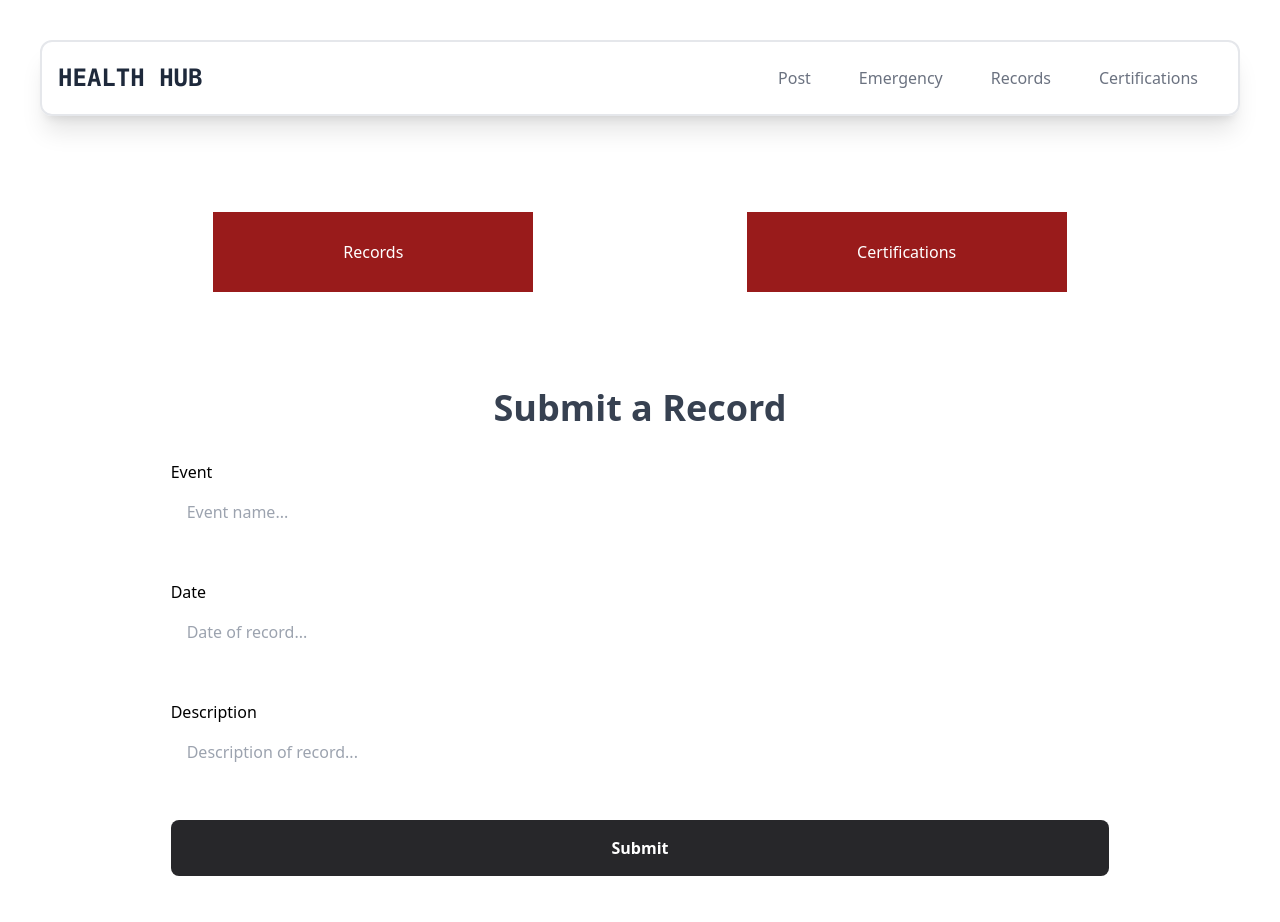
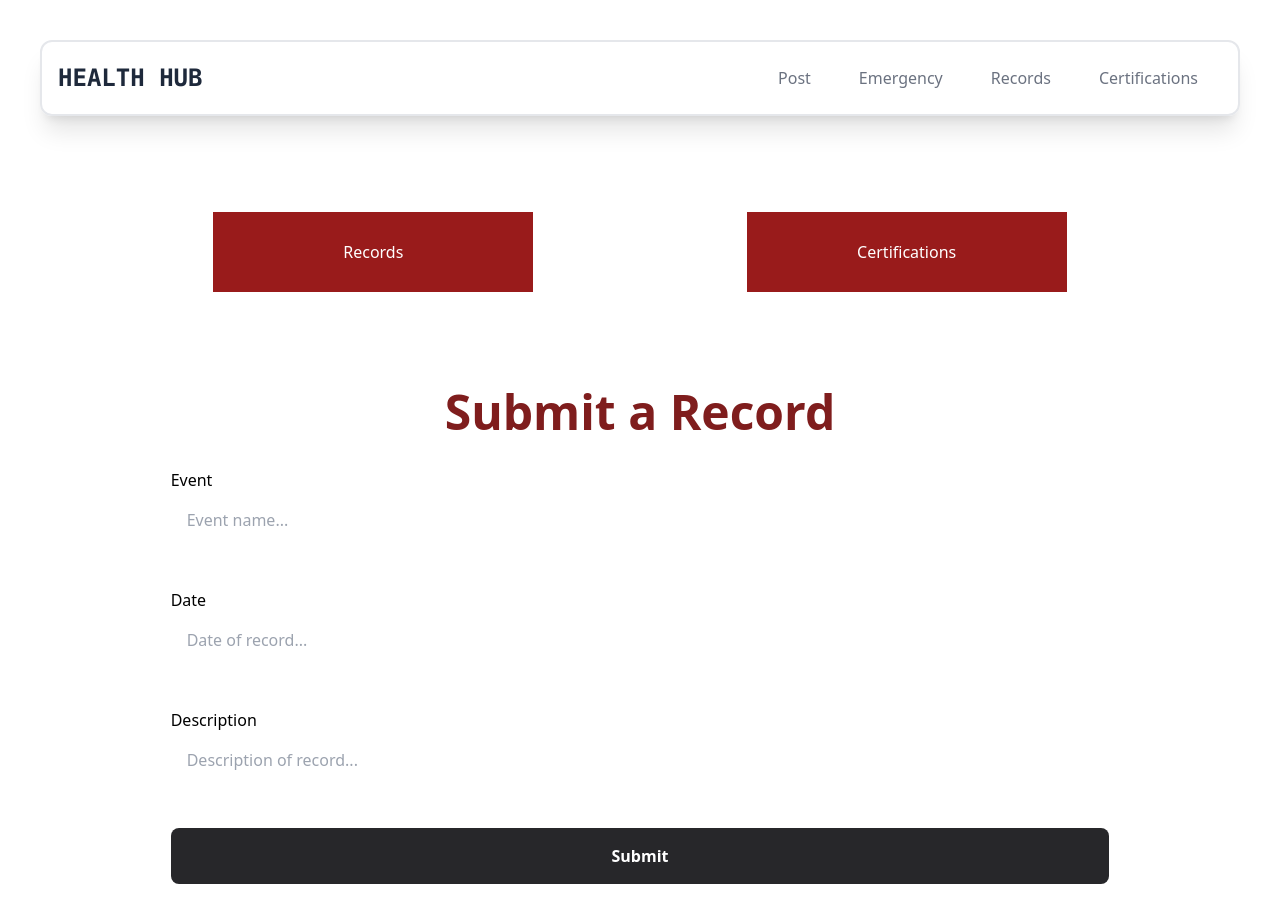
Before and after one commit to stephen-ics/Hack-the-Valley, a React (Create React App) app: page /post in a window 1280 px wide. Shown: the top 922 px of the page. Built offline with nearby package versions, Linux system fonts and the light colour scheme.

Commit message:
minor css changes

```diff
--- /dev/null
+++ b/src/components/EmergencySection.js
@@ -0,0 +1,9 @@
+import React from 'react'
+
+const EmergencySection = () => {
+  return (
+    <div>EmergencySection</div>
+  )
+}
+
+export default EmergencySection
--- a/src/pages/Post.js
+++ b/src/pages/Post.js
@@ -22,7 +22,7 @@ const Post = () => {
       </div>
 
     {showRecords &&  <div className="flex flex-col">
-          <h1 className="text-4xl font-bold text-center text-gray-700">Submit a Record</h1>
+          <h1 className="text-5xl text-red-900 font-bold text-center">Submit a Record</h1>
           <form
               className="flex flex-col gap-2 self-center mt-4 w-full p-16 pt-4 xl:w-5/6"
               onSubmit={onSubmit}
@@ -73,7 +73,7 @@ const Post = () => {
     </div>}
 
     {showCertifications &&  <div className="flex flex-col">
-          <h1 className="text-4xl font-bold text-center text-gray-700">Submit a Certificate</h1>
+          <h1 className="text-5xl text-red-900 font-bold text-center">Submit a Certificate</h1>
           <form
               className="flex flex-col gap-2 self-center mt-4 w-full p-16 pt-4 xl:w-5/6"
               onSubmit={onSubmit}
```
Also changed, not shown: src/components/HistoryItem.js (renamed from src/components/History.js).
